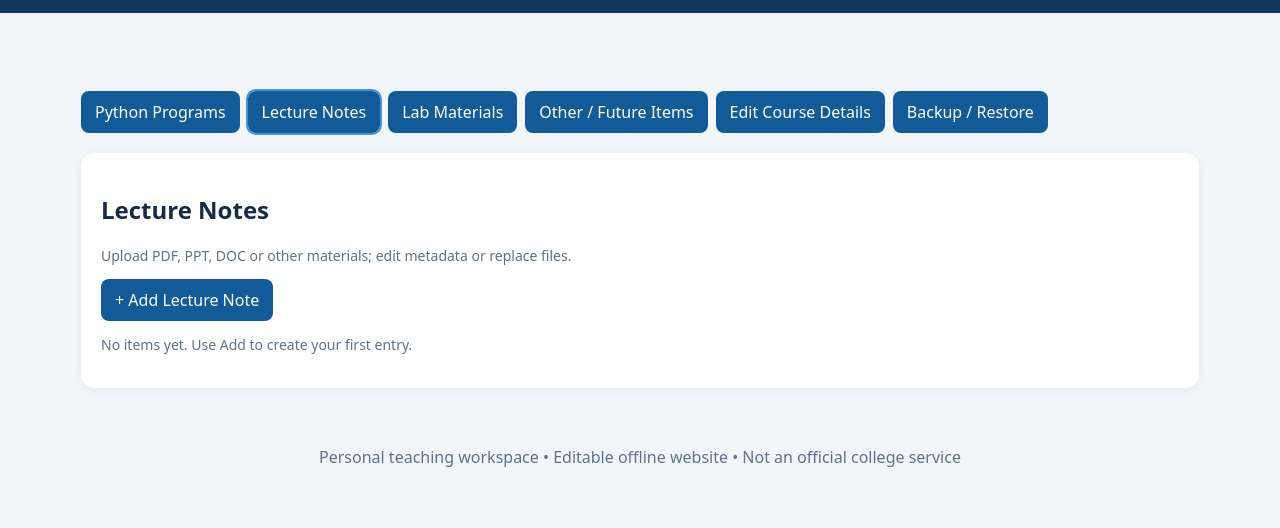
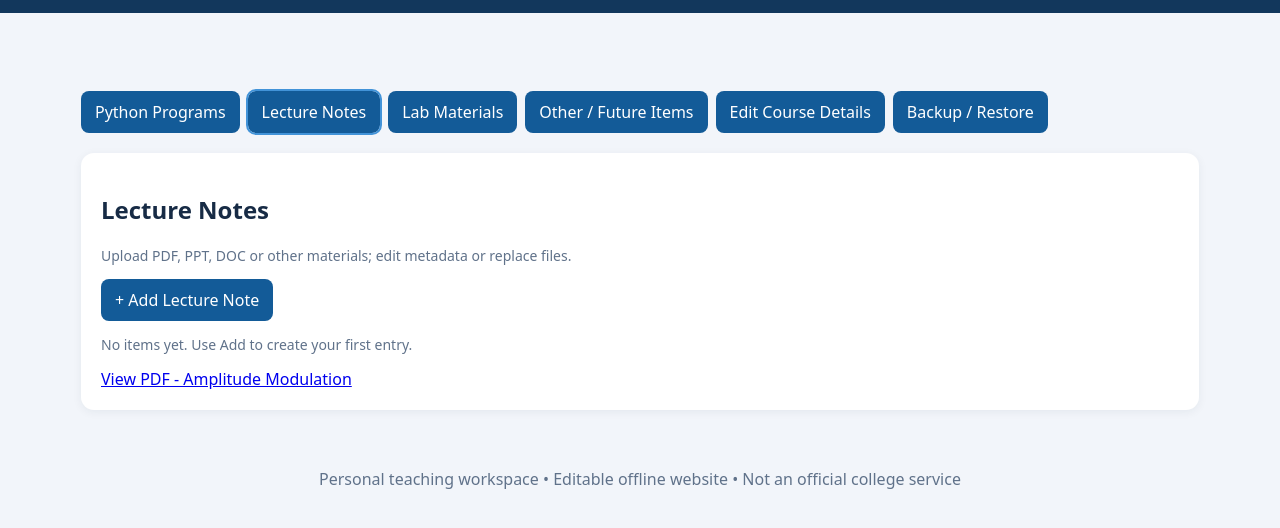
Before and after one commit to sriram1393/python-programming, a plain HTML site: page index.html in a window 1280 px wide. Both pictures are taken after a click on the button "Lecture Notes". Shown: the part 124-652 px from the top of the page. Drawn offline with Linux system fonts and the light colour scheme.

Commit message:
Update index.html

```diff
--- a/index.html
+++ b/index.html
@@ -34,7 +34,7 @@ footer{text-align:center;padding:20px;color:#60728a}#notice{min-height:24px;colo
 <button onclick="editItem(null,'program')">+ Add Python Program</button><input id="search-program" placeholder="Search programs..." oninput="render()" aria-label="Search programs">
 <div id="list-program"></div></section>
 <section id="notes" class="panel hidden"><h2>Lecture Notes</h2><p class="muted">Upload PDF, PPT, DOC or other materials; edit metadata or replace files.</p>
-<button onclick="editItem(null,'note')">+ Add Lecture Note</button><div id="list-note"></div></section>
+<button onclick="editItem(null,'note')">+ Add Lecture Note</button><div id="list-note"></div><a href="https://qtuasvgqtjdv4uxo.public.blob.vercel-storage.com/amplitude%20modulation%28author_%20P.Sriram%29.pdf"target="_blank">View PDF - Amplitude Modulation</a></section>
 <section id="labs" class="panel hidden"><h2>Lab Materials</h2><p class="muted">Upload experiment manuals, lab sheets, datasets, Python scripts and reports.</p>
 <button onclick="editItem(null,'lab')">+ Add Lab Material</button><div id="list-lab"></div></section>
 <section id="other" class="panel hidden"><h2>Other / Future Items</h2><p class="muted">Create new categories anytime: assignments, question banks, internal tests, NBA evidence, projects, etc.</p>
```
